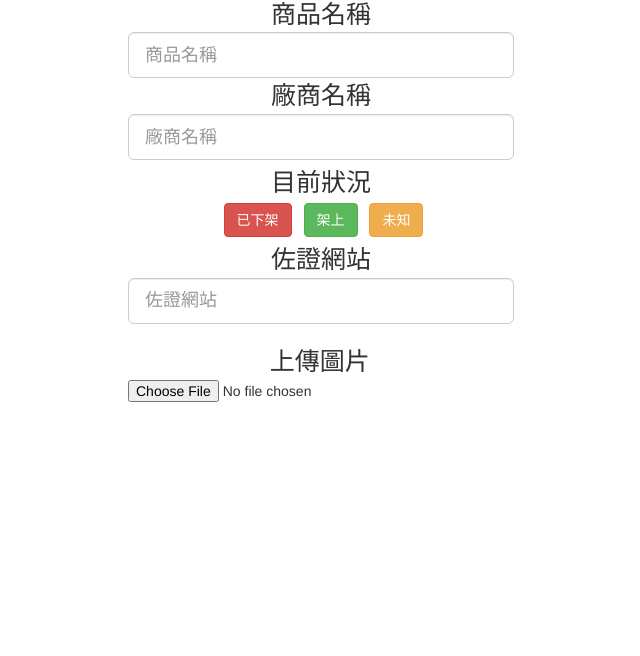
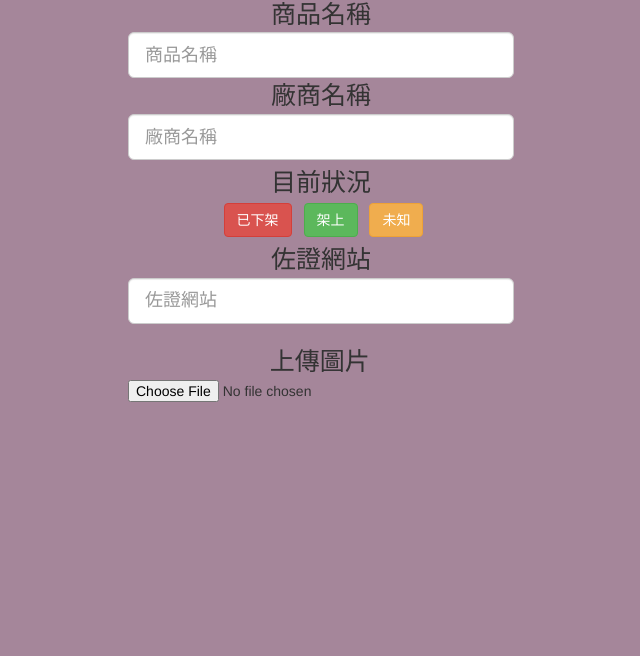
Before and after one commit to Chiu-Te-Wang/CCSP, a plain HTML site: page productUpload/product.html in a window 1280 px wide. Shown: the part 144-800 px from the top of the page, without its empty margins (335-975 px from the left). Drawn offline with nearby package versions, Linux system fonts and the light colour scheme; files that its build step writes are made by us from their sources.

Commit message:
product upload by Chiu v2

```diff
--- a/productUpload/style.css
+++ b/productUpload/style.css
@@ -46,6 +46,7 @@ div#nowState{
 h1#ctwH1{
 	text-align: center;
 	font-size: 40px;
+	font-weight: 5px solid;
 }
 h2#ctwH2{
 	text-align: center;
@@ -55,3 +56,6 @@ div.ctwContent{
 	text-align: center;
 	margin-left: 35%;
 }
+body.Chiu-state-0{
+	background-color: rgba(77, 15, 55, 0.5);
+}
```
